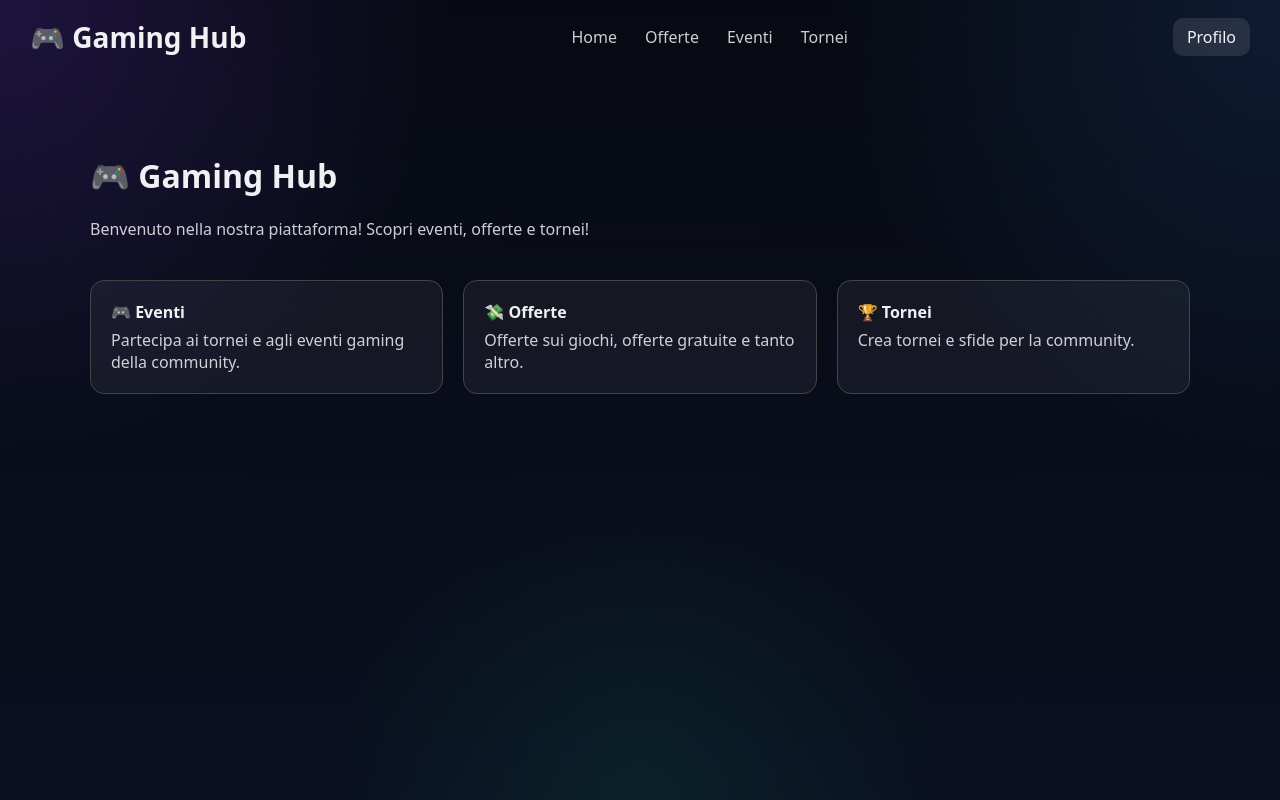
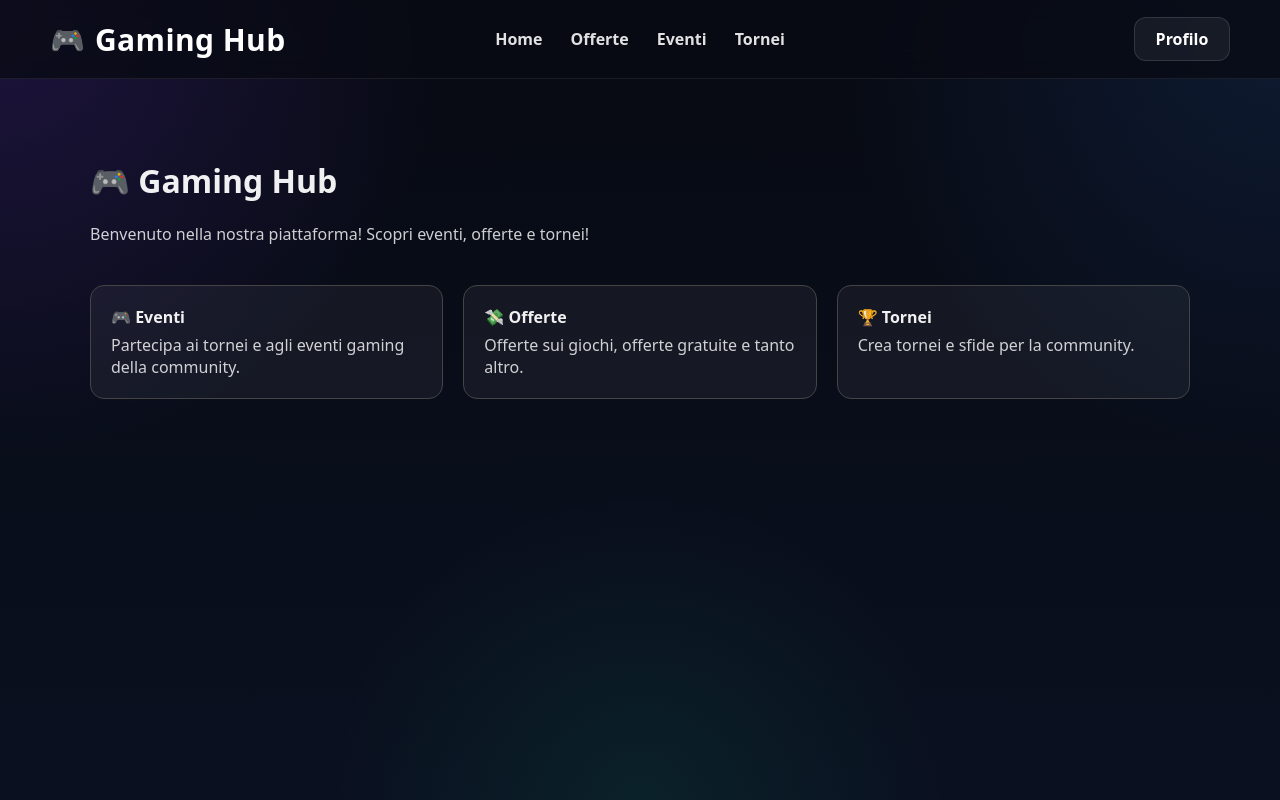
Before and after one commit to fmontis23/gaming-hub, a Next.js app: page / in a window 1280 px wide. Built offline with nearby package versions, Linux system fonts and the light colour scheme; no server answers.

Commit message:
improve navbar style

```diff
--- a/app/components/Navbar.tsx
+++ b/app/components/Navbar.tsx
@@ -4,25 +4,28 @@ import Link from "next/link";
 
 export default function Navbar() {
   return (
-    <div className="navbar">
-
-      <div className="logo">
-        🎮 Gaming Hub
+    <header className="site-header">
+      <div className="site-header-inner">
+        <div className="site-brand">
+          <Link href="/" className="brand-link">
+            <span className="brand-icon">🎮</span>
+            <span className="brand-text">Gaming Hub</span>
+          </Link>
         </div>
 
-      <div className="menu">
+        <nav className="site-nav">
           <Link href="/">Home</Link>
           <Link href="/deals">Offerte</Link>
           <Link href="/events">Eventi</Link>
           <Link href="/admin">Tornei</Link>
-      </div>
+        </nav>
 
-      <div className="right">
-        <Link className="login-btn" href="/profile">
+        <div className="site-actions">
+          <Link href="/profile" className="profile-button">
             Profilo
           </Link>
         </div>
-
       </div>
+    </header>
   );
 }
--- a/app/globals.css
+++ b/app/globals.css
@@ -76,3 +76,120 @@ a {
 .login-btn:hover {
   background: rgba(255,255,255,0.2);
 }
+.site-header {
+  position: sticky;
+  top: 0;
+  z-index: 50;
+  backdrop-filter: blur(10px);
+  background: rgba(8, 11, 20, 0.78);
+  border-bottom: 1px solid rgba(255, 255, 255, 0.08);
+}
+
+.site-header-inner {
+  width: min(1180px, calc(100% - 32px));
+  margin: 0 auto;
+  min-height: 78px;
+  display: grid;
+  grid-template-columns: 1fr auto 1fr;
+  align-items: center;
+  gap: 16px;
+}
+
+.site-brand {
+  display: flex;
+  align-items: center;
+  justify-content: flex-start;
+}
+
+.brand-link {
+  display: flex;
+  align-items: center;
+  gap: 10px;
+  text-decoration: none;
+}
+
+.brand-icon {
+  font-size: 28px;
+}
+
+.brand-text {
+  font-size: 30px;
+  font-weight: 800;
+  letter-spacing: 0.4px;
+  color: white;
+}
+
+.site-nav {
+  display: flex;
+  justify-content: center;
+  align-items: center;
+  gap: 28px;
+}
+
+.site-nav a {
+  color: rgba(255, 255, 255, 0.88);
+  text-decoration: none;
+  font-weight: 600;
+  padding: 8px 0;
+  position: relative;
+}
+
+.site-nav a:hover {
+  color: white;
+}
+
+.site-nav a::after {
+  content: "";
+  position: absolute;
+  left: 0;
+  bottom: -3px;
+  width: 0;
+  height: 2px;
+  background: #8b5cf6;
+  transition: width 0.2s ease;
+}
+
+.site-nav a:hover::after {
+  width: 100%;
+}
+
+.site-actions {
+  display: flex;
+  justify-content: flex-end;
+  align-items: center;
+}
+
+.profile-button {
+  display: inline-flex;
+  align-items: center;
+  justify-content: center;
+  min-width: 96px;
+  padding: 10px 14px;
+  border-radius: 12px;
+  text-decoration: none;
+  color: white;
+  font-weight: 700;
+  border: 1px solid rgba(255, 255, 255, 0.12);
+  background: rgba(255, 255, 255, 0.06);
+}
+
+.profile-button:hover {
+  background: rgba(255, 255, 255, 0.12);
+}
+
+@media (max-width: 900px) {
+  .site-header-inner {
+    grid-template-columns: 1fr;
+    padding: 14px 0;
+  }
+
+  .site-brand,
+  .site-actions {
+    justify-content: center;
+  }
+
+  .site-nav {
+    flex-wrap: wrap;
+    gap: 18px;
+  }
+}
```
Lines whose indentation alone changed are shown as unchanged.
